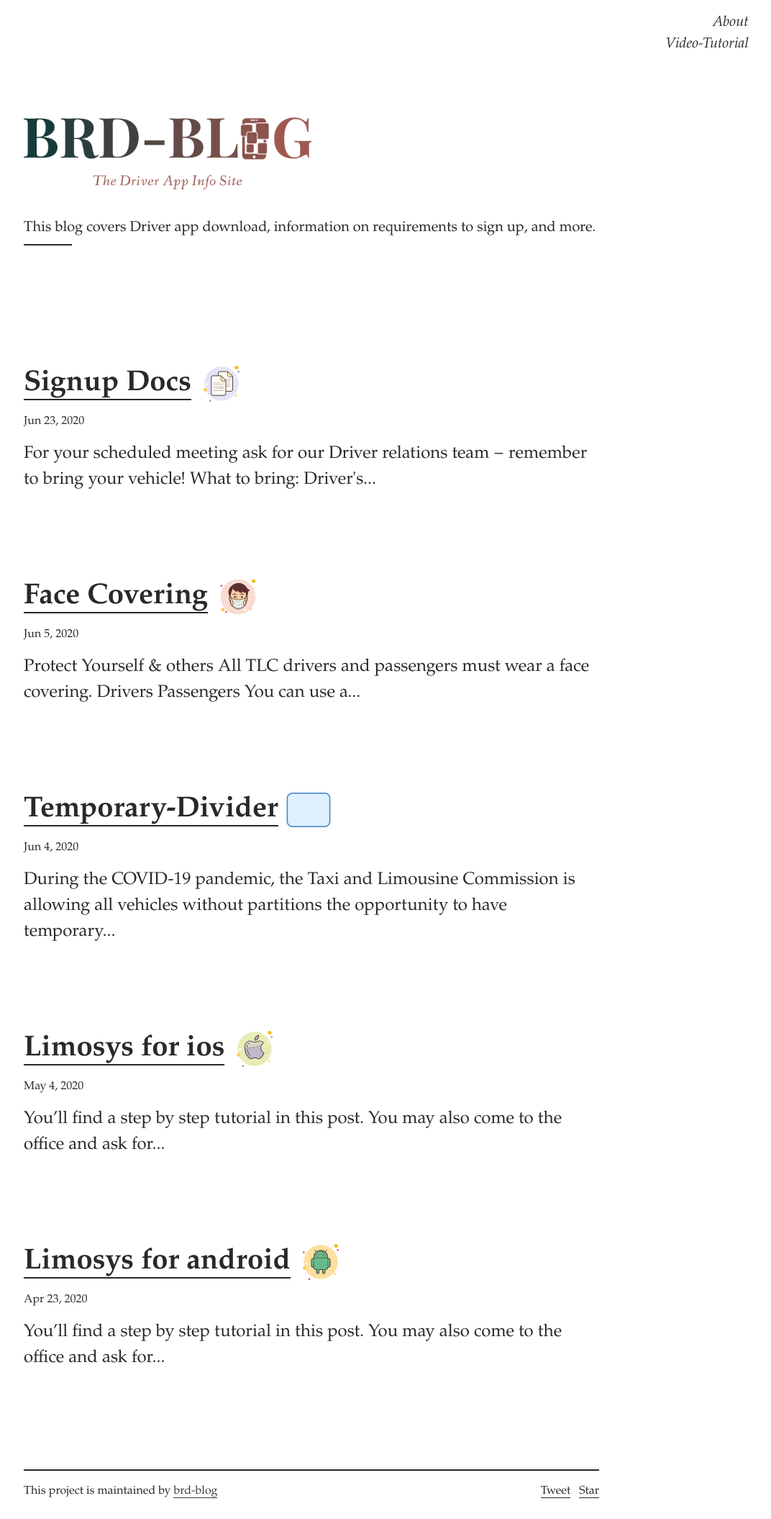
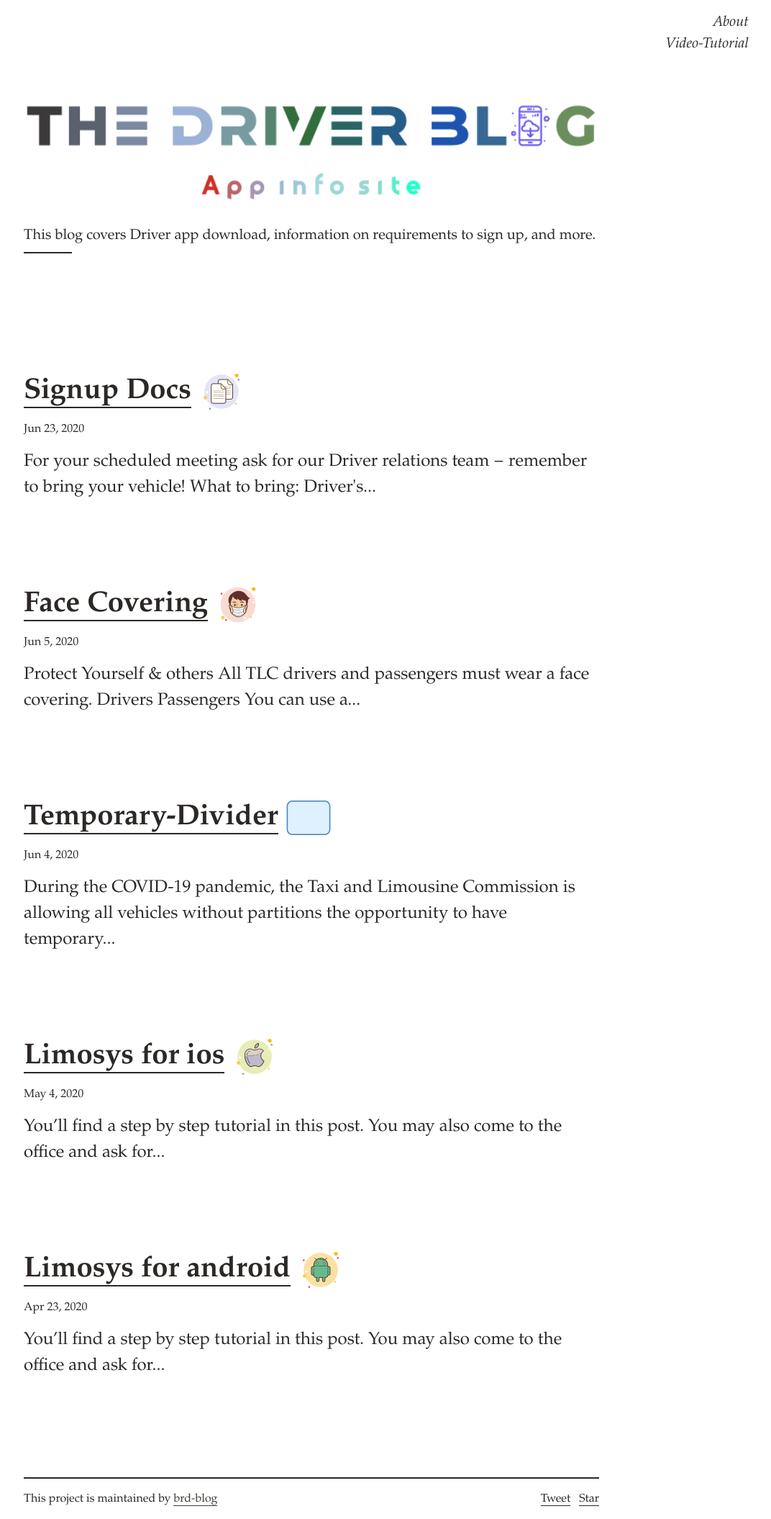
Before and after one commit to brd-blog/info-site, a Jekyll site: the page built from index.markdown, in a window 1280 px wide. Shown: the whole page at 72% size, without its empty margins (207-1279 px from the left). Built offline with Jekyll 4.4.1, drawn with Linux system fonts in a browser that asks for light colours; nearby versions of some CDN libraries; comment, search, counter and statistics services are not loaded.

Commit message:
modf _layouts/home.html added new banner

```diff
--- a/_layouts/home.html
+++ b/_layouts/home.html
@@ -23,7 +23,7 @@
 
         <div class="container mx-auto px-2 mt-4 mb-2 clearfix header-text">
           <!-- <h1 class="h0 inline-block py-2 mt-4 header-title">{{ site.title }}</h1> -->
-          <img src="{{site.baseurl}}/images/brd-blog-logo.png" class="h0 inline-block py-2 mt-4 header-title col-6 col-s-9" alt="banner" icon>
+          <img src="{{site.baseurl}}/images/TheDriverBlog.png" class="inline-block mt-4 col-12 py-2" icon>
 
           <div class="clearfix mb-4 py-1">
             <p class="h4 lh-condensed font-smoothing">{{ site.description }}</p>
```
Also changed, not shown: images/TheDriverBlog.png (added), images/brd-blog-logo.png.
